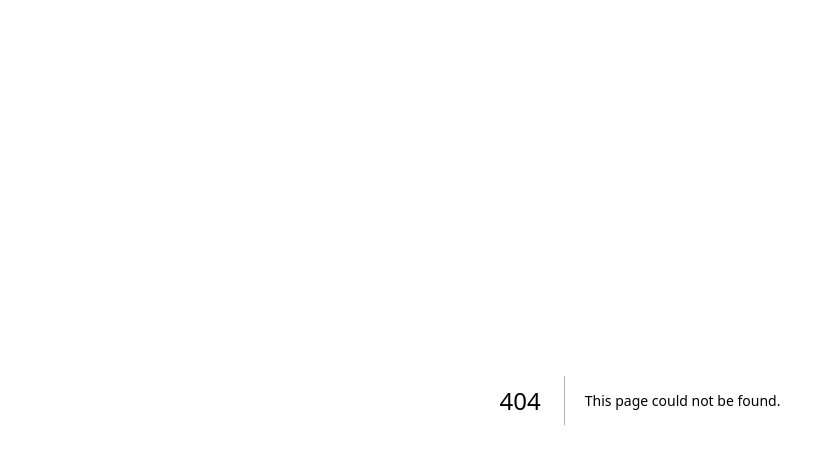
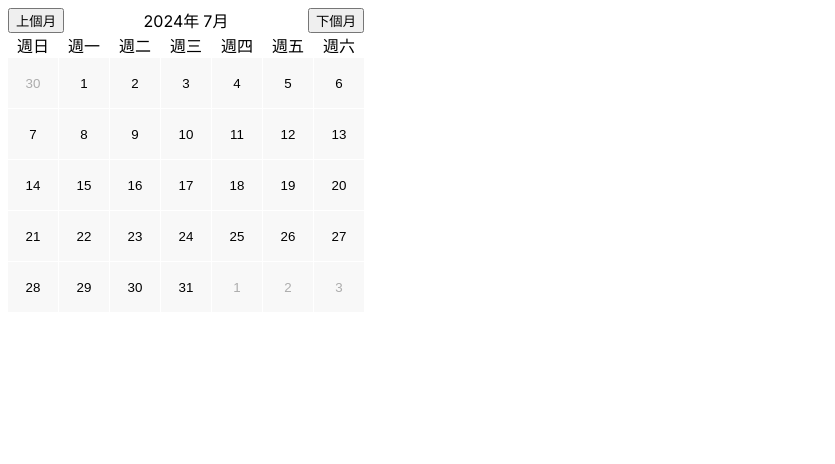
Before and after one commit to saviorxzero98/learning-javascript, a Next.js app in the folder 004-ReactJS/react-samples/: page /calendar in a window 1280 px wide. Before the commit this address had no page. Shown: the top 464 px of the page, without its empty margins (0-835 px from the left). Built offline with nearby package versions, Linux system fonts and the light colour scheme.

Commit message:
add: 加入範例 日曆

```diff
--- /dev/null
+++ b/004-ReactJS/react-samples/src/app/calendar/page.tsx
@@ -0,0 +1,134 @@
+'use client'
+import { DateTime } from 'luxon';
+import { useState } from 'react';
+import './style.scss';
+
+const dayOfWeek = [
+    '週日', '週一', '週二', '週三', '週四', '週五', '週六'
+]
+
+const Calendar = () => {
+    const [ selectedDate, setSelectedDate ] = useState<DateTime | undefined>();
+    const [ currentDate, setCurrentDate ] = useState(DateTime.local());
+    const [ calendar, setCalendar ] = useState(getCalendarDays(currentDate));
+    const dateFormat = 'yyyy-MM-dd';
+
+    const onClickLastMonth = () => {
+        const lastMonth = currentDate.minus({ month: 1 });
+        setCurrentDate(lastMonth);
+        const calendar = getCalendarDays(lastMonth);
+        setCalendar(calendar);
+    }
+    const onClickNextMonth = () => {
+        const nextMonth = currentDate.plus({ month: 1 });
+        setCurrentDate(nextMonth);
+        const calendar = getCalendarDays(nextMonth);
+        setCalendar(calendar);
+    }
+
+    const selectDate = (event: any) => {
+        console.log(DateTime.fromFormat(event.target.value, dateFormat).toJSDate());
+        setSelectedDate(DateTime.fromFormat(event.target.value, dateFormat));
+    }
+
+    const getDateClassName = (datetime: DateTime, isCurrentMonth: boolean) => {
+        let classNames: string[] = [];
+
+        if (isCurrentMonth) {
+            classNames.push('calendar-item-current');
+        }
+        else {
+            classNames.push('calendar-item-last-next');
+        }
+
+        if (selectedDate && datetime.toFormat(dateFormat) === selectedDate.toFormat(dateFormat)) {
+            classNames.push('calendar-item-selected');
+        }
+
+        return classNames.join(' ');
+    }
+
+    return (
+        <>
+            <div className='calendar-header'>
+                <button onClick={onClickLastMonth}>上個月</button>
+                <div className='calendar-header-title'>
+                    <span>{currentDate.year}年</span>
+                    <span>{currentDate.month}月</span>
+                </div>
+                <button onClick={onClickNextMonth}>下個月</button>
+            </div>
+            <div className='calendar-container'>
+                {
+                    dayOfWeek && dayOfWeek.map((name: string, index: number) => (
+                        <span className='calendar-item-day-of-week'>{name}</span>
+                    ))
+                }
+                {
+                    calendar && calendar.map((day: { date: DateTime, monthOffset: number }, index: number) => (
+                        <>
+                            <button className={getDateClassName(day.date, day.monthOffset === 0)}
+                                value={day.date.toFormat(dateFormat)}
+                                onClick={(e) => selectDate(e)}>
+                            {day.date.day}
+                            </button>
+                        </>
+                    ))
+                }
+            </div>
+        </>
+    );
+}
+
+
+const getCalendarDays = (date: Date | DateTime, weekOfMonth: number = 0) => {
+    let dateTime;
+
+    // 判斷是否為 JSDate 還是 Luxon DateTime
+    if (date instanceof Date) {
+        dateTime = DateTime.fromJSDate(date);
+    }
+    else {
+        dateTime = date;
+    }
+
+    // 取得前一個月剩餘日期
+    const startOfMonth = dateTime.startOf('month');
+    let diff = startOfMonth.weekday - weekOfMonth;
+    if (diff < 0) {
+        diff = 7;
+    }
+    const lastMonthDays = [];
+    for (let dayOfLastMonth = 0; dayOfLastMonth < diff; dayOfLastMonth++) {
+        lastMonthDays.push({
+            date: startOfMonth.minus({ days: diff - dayOfLastMonth }),
+            monthOffset: -1
+        });
+    }
+
+    // 取得當月的所有日期
+    const currentMonthDays = [];
+    const daysInMonth: number = dateTime.daysInMonth ?? 0;
+    for (let dayOfMonth = 1; dayOfMonth < daysInMonth + 1; dayOfMonth++) {
+        currentMonthDays.push({
+            date: DateTime.local(dateTime.year, dateTime.month, dayOfMonth),
+            monthOffset: 0
+        });
+    }
+
+    // 取得下個月剩餘日期
+    const daysAdded = lastMonthDays.length + currentMonthDays.length - 1;
+    const nextMonthDays = [];
+    let dayOfNextMonth = 1;
+    while ((daysAdded + dayOfNextMonth) % 7 !== 0) {
+        nextMonthDays.push({
+            date: currentMonthDays[currentMonthDays.length - 1].date.plus({ days: dayOfNextMonth }),
+            monthOffset: 1
+        });
+        dayOfNextMonth = dayOfNextMonth + 1;
+    }
+
+    return [...lastMonthDays, ...currentMonthDays, ...nextMonthDays];
+}
+
+export default Calendar;
--- /dev/null
+++ b/004-ReactJS/react-samples/src/app/calendar/style.scss
@@ -0,0 +1,38 @@
+
+.calendar-header {
+    display: flex;
+    justify-content: space-between;
+    width: 356px;
+}
+.calendar-header-title {
+    display: flex;
+    gap: 4px;
+}
+
+.calendar-container {
+    display: grid;
+    grid-template-columns: repeat(7, 50px);
+    gap: 1px;
+}
+
+.calendar-item-day-of-week {
+    text-align: center;
+}
+
+.calendar-item-last-next {
+    height: 50px;
+    color: #3C3C3C66;
+    background-color: #EEEEEE66;
+    border: none;
+}
+
+.calendar-item-current {
+    height: 50px;
+    background-color: #EEEEEE66;
+    border: none;
+}
+
+.calendar-item-selected {
+    color: blue;
+    border: 1px solid blue;
+}
```
